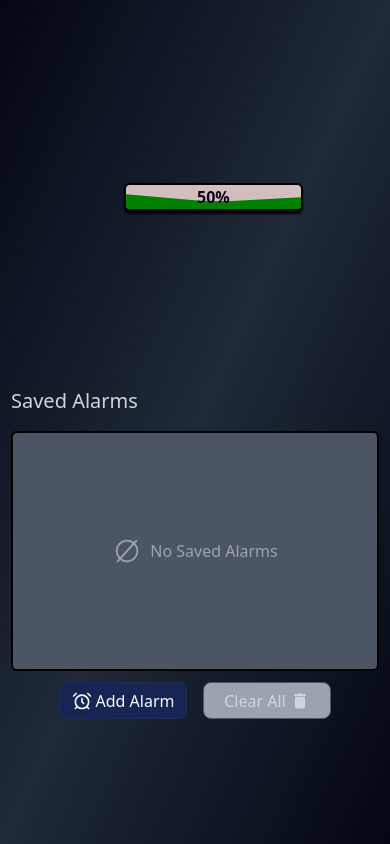
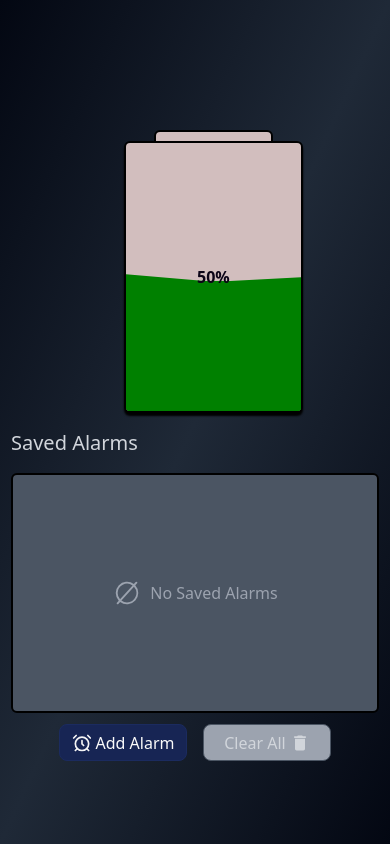
Before and after one commit to ShreeramNew/Battery-Status, a React (Create React App) app: page / in a window 390 px wide. Built offline with nearby package versions, Linux system fonts and the light colour scheme.

Commit message:
made it responsive

```diff
--- a/src/components/BatteryAnimation/BatteryAnimation.js
+++ b/src/components/BatteryAnimation/BatteryAnimation.js
@@ -6,8 +6,7 @@ export default function BatteryAnimation(props) {
    useEffect(() => {
       document.querySelector(".charging").style.visibility = props.isCharging
          ? "visible"
-         : "hidden"
-         ;
+         : "hidden";
    }, [props.isCharging]);
    let style = {
       height: `${parseInt(props.charge)}%`,
--- a/src/components/BatteryAnimation/animeStyle.css
+++ b/src/components/BatteryAnimation/animeStyle.css
@@ -51,19 +51,18 @@
    animation: float2 2s infinite linear alternate 2s;
 }
 .charge3 {
-   left:-50px;
-   border: 2px ;
+   left: -50px;
+   border: 2px;
    bottom: -4px;
    left: -5%;
 }
-.charging{
+.charging {
    height: 40px;
    width: 40px;
    z-index: 1;
    position: absolute;
-    bottom:10%;
+   bottom: 10%;
    visibility: hidden;
-
 }
 @keyframes float1 {
    0% {
@@ -101,17 +100,16 @@
 @media only screen and (max-width: 700px) {
    .container {
       width: 90%;
-      height: 100%;
+      height:fit-content;
       margin: 0;
    }
-   .battery{
-      height: 85%;
+   .battery {
+      height: 17rem;
       width: 60%;
    }
-   .top{
-      top:13px;
+   .top {
+      top: -1px;
       width: 40%;
       height: 20px;
    }
-
 }
--- a/src/components/Home.js
+++ b/src/components/Home.js
@@ -79,7 +79,7 @@ export default function Home() {
 
    return (
       <div className=" w-full min-h-screen flex justify-center items-center bg-gradient-to-br  from-gray-950 via-gray-800  to-gray-950 ">
-         <div className=" max-w-[23rem] md:max-w-[40rem] ipadMini:max-w-[60rem] ipad-air-portrait:max-w-[45rem] ipad-air:max-w-[70rem] lg:max-w-[78rem] flex-col-reverse flex-col md:flex-row mx-auto flex justify-between items-end gap-[10rem] border-  ">
+         <div className=" max-w-[23rem] md:max-w-[40rem] ipadMini:max-w-[60rem] ipad-air-portrait:max-w-[45rem] ipad-air:max-w-[70rem] lg:max-w-[78rem] flex-col-reverse flex-col md:flex-row mx-auto flex justify-between items-end md:gap-[10rem] border-  ">
             <ShowSavedAlarm />
             <div
                className=" w-fit flex h-fit flex-row justify-center gap-x-10 align-middle border-"
```
Lines whose indentation alone changed are shown as unchanged.
